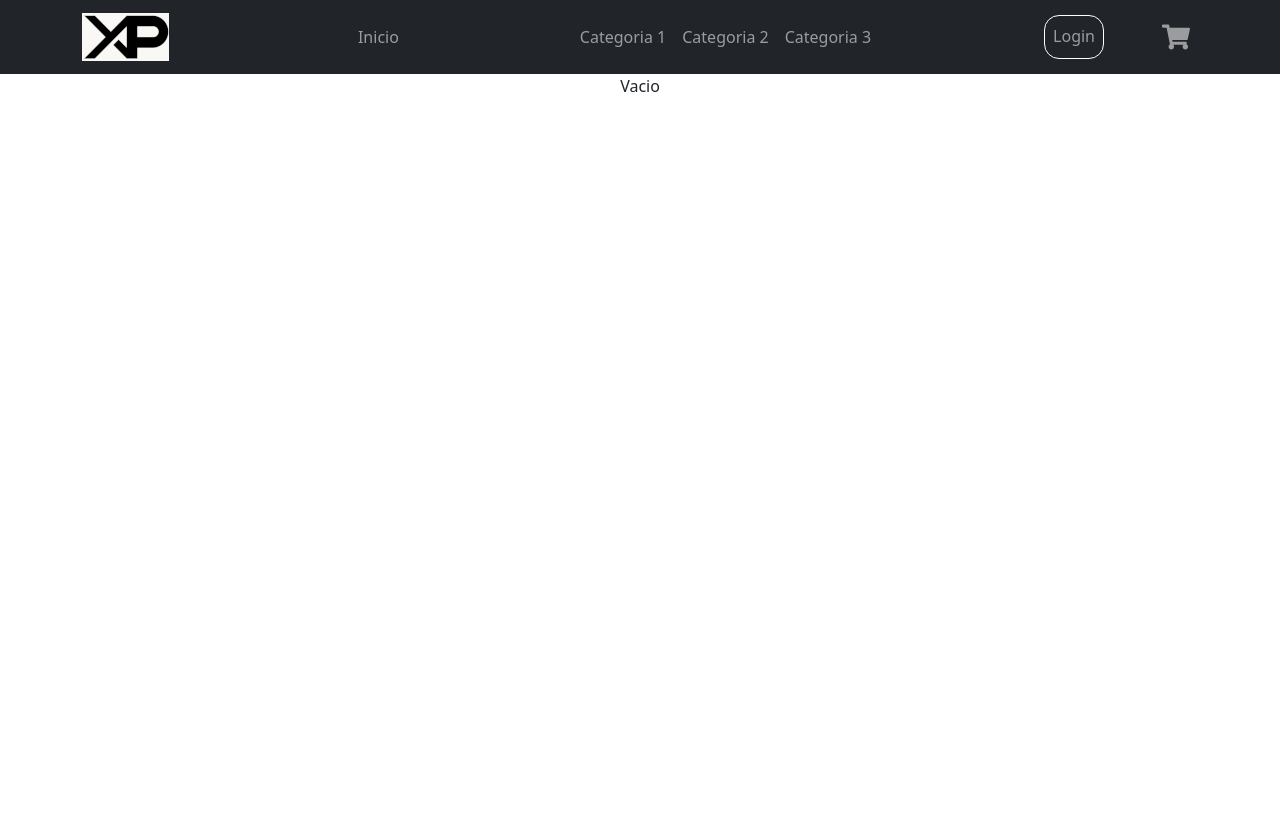
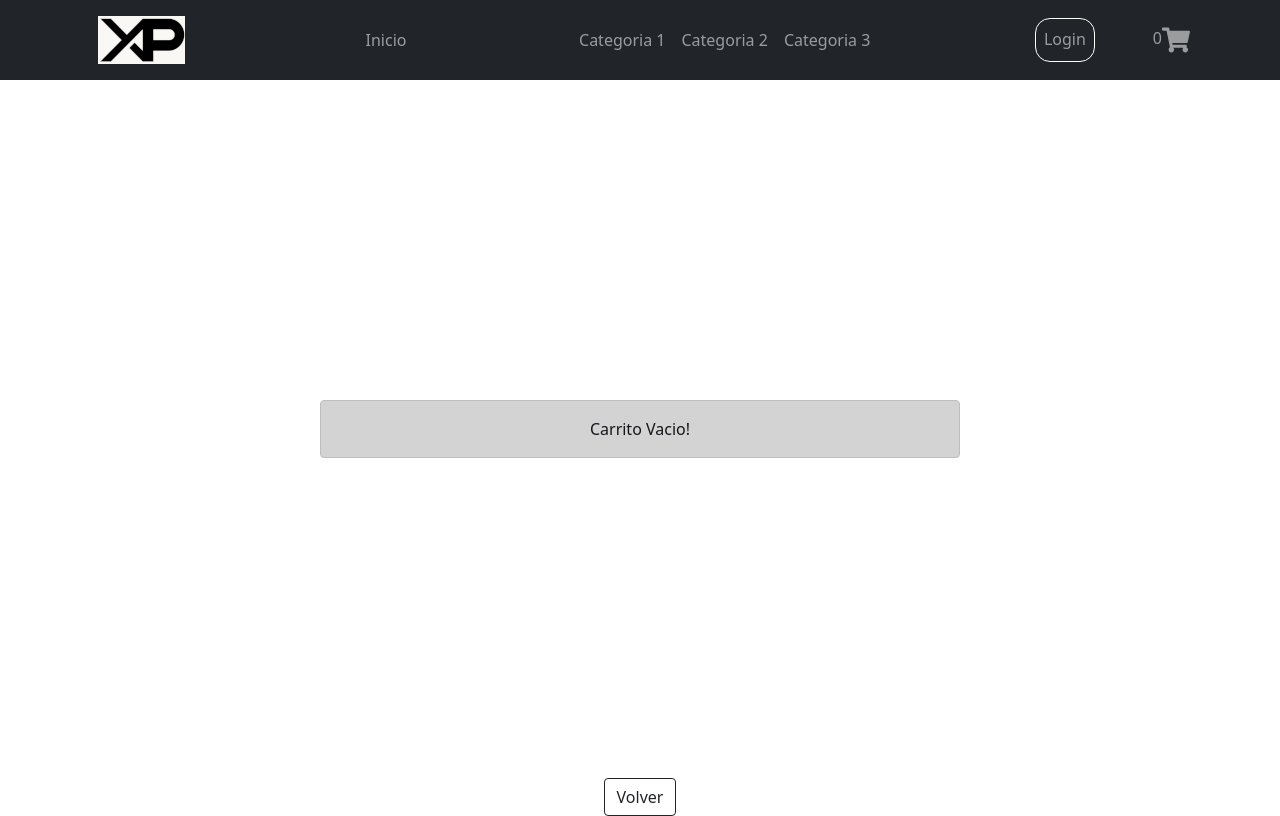
Before and after one commit to LeonardoSegovia/experiencias-segovia, a React (Create React App) app: page /Cart in a window 1280 px wide. Built offline with nearby package versions, Linux system fonts and the light colour scheme.

Commit message:
Add context cart and widget

```diff
--- a/src/components/CardWiget/index.jsx
+++ b/src/components/CardWiget/index.jsx
@@ -1,9 +1,24 @@
+import { FaShoppingCart } from "react-icons/fa";
+import "./CardWidget.css";
+import { useContext } from "react";
+import {CartContext} from "../CartContext/CartContext";
 
-import { FaShoppingCart } from "react-icons/fa"
-import "./CardWidget.css"
 
 const CardWiget = () => {
-	return <div className="rigth-apart-action"><FaShoppingCart  icon={['fal', 'code']} size="28"></FaShoppingCart></div>
-}
+
+	const [items, addItem, removeItem] = useContext(CartContext);
+
+	let count = 0;
+
+	items.forEach((e)=>{
+		count += e.itemCount;
+	});
+
+	return (
+    <div className="rigth-apart-action">
+      {count}<FaShoppingCart icon={["fal", "code"]} size="28"></FaShoppingCart>
+    </div>
+  );
+};
 
 export default CardWiget;
--- a/src/components/Cart/index.jsx
+++ b/src/components/Cart/index.jsx
@@ -1,9 +1,75 @@
 import "./Cart.css";
+import { Table } from "react-bootstrap";
+import { CartContext } from "../CartContext/CartContext";
+import { useContext } from "react";
+import { Button, Alert } from "react-bootstrap";
+import { Link } from "react-router-dom";
+import { FaToiletPaperSlash } from "react-icons/fa";
 
-const Cart = ()=>{
+const Cart = () => {
+  const [items, addItem, removeItem] = useContext(CartContext);
+  let index = 1;
 
+  const removeItemHandler = (itemId) => {
+    console.log("Eliminando...", itemId);
+    removeItem(itemId);
+  };
+  let total = 0;
+  let itemList = items.map(function (e) {
+    total += e.itemPrice * e.itemCount;
+    return (
+      <tr key={e.itemId}>
+        <td>
+          <Button
+            variant="outline-dark"
+            onClick={() => {
+              removeItemHandler(e.itemId);
+            }}
+          >
+            Eliminar
+          </Button>
+        </td>
+        <td>{index++}</td>
+        <td>{e.itemDesc}</td>
+        <td>{e.itemPrice}</td>
+        <td>{e.itemCount}</td>
+        <td>{e.itemPrice * e.itemCount}</td>
+      </tr>
+    );
+  });
 
-    return <div>Vacio</div>
+  return (
+    <div>
+      {items.length > 0 ? (
+        <div>
+          <Table responsive="sm">
+            <thead>
+              <tr>
+                <th>Actions</th>
+                <th>#</th>
+                <th>Description</th>
+                <th>Price</th>
+                <th>Quantity</th>
+                <th>Subtotal</th>
+              </tr>
+            </thead>
+            <tbody>{itemList}</tbody>
+          </Table>
+          <div>Total: ${total}</div>
+        </div>
+      ) : (
+        <div>
+          <Alert variant="dark" style={{ margin: "20rem" }}>
+            Carrito Vacio!
+          </Alert>
+          <Link to="/">
+            {" "}
+            <Button variant="outline-dark">Volver</Button>
+          </Link>
+        </div>
+      )}
+    </div>
+  );
 };
 
 export default Cart;
--- a/src/components/CartContext/CartContext.js
+++ b/src/components/CartContext/CartContext.js
@@ -5,16 +5,33 @@ export const CartContext = createContext();
 export const CartProvider = ({ children }) => {
   const [items, setItems] = useState([]);
 
-  const addItem = (itemId, itemDesc, itemCount) => {
-    console.log("items", items);
+  const addItem = (itemId, itemDesc, itemPrice, itemCount) => {
+    console.log("item:", itemId, itemDesc, itemPrice, itemCount);
     let currentItems = items;
     if (!isInCart(itemId)) {
-      setItems([{ itemId, itemDesc, itemCount }, ...items]);
+      setItems([...items, { itemId, itemDesc, itemPrice, itemCount }]);
     } else {
       currentItems = items
         .filter((e) => e.itemId === itemId)
-        .map((i) =>  {i.itemCount += itemCount; return i;});
+        .map((i) => {
+          i.itemCount += itemCount;
+          return i;
+        });
       setItems(currentItems);
+    }
+
+    console.log("items", items);
+  };
+
+  const removeItem = (itemId) => {
+    console.log("remove: ", itemId);
+    let currentItems = items;
+    if (isInCart(itemId)) {
+      currentItems = items.filter((e) => e.itemId !== itemId);
+      console.log("filter: ", currentItems);
+      setItems(currentItems);
+
+      console.log("items updated : ", items);
     }
   };
 
@@ -23,7 +40,7 @@ export const CartProvider = ({ children }) => {
   };
 
   return (
-    <CartContext.Provider value={[items, addItem]}>
+    <CartContext.Provider value={[items, addItem, removeItem]}>
       {children}
     </CartContext.Provider>
   );
--- a/src/components/ExpNavbar/ExpNavbar.css
+++ b/src/components/ExpNavbar/ExpNavbar.css
@@ -9,3 +9,8 @@
     float:right;
     margin-left: 50px;
 }
+
+.nav-link {
+    color: darkgray;
+    text-decoration: none;
+  }
--- a/src/components/ExpNavbar/index.jsx
+++ b/src/components/ExpNavbar/index.jsx
@@ -4,31 +4,40 @@ import Container from "react-bootstrap/Container";
 import logo from "../../logo.png";
 import "./ExpNavbar.css";
 import CardWidget from "../CardWiget";
+import { BrowserRouter, Switch, Route, Link } from "react-router-dom";
 
 const ExpNavbar = () => {
   return (
     <Navbar collapseOnSelect expand="lg" bg="dark" variant="dark">
       <Container>
-        <Navbar.Brand href="/">
+        <Link className="nav-link">
           <img src={logo} alt="No" />
-        </Navbar.Brand>
+        </Link>
         <Navbar.Toggle aria-controls="responsive-navbar-nav" />
         <Navbar.Collapse id="responsive-navbar-nav">
           <Nav className="m-auto">
-            <Nav.Link href="/">Inicio</Nav.Link>
+            <Link className="nav-link" to="/">
+              Inicio
+            </Link>
           </Nav>
           <Nav className="me-auto">
-            <Nav.Link href="/category/1">Categoria 1</Nav.Link>
-            <Nav.Link href="/category/2">Categoria 2</Nav.Link>
-            <Nav.Link href="/category/3">Categoria 3</Nav.Link>
+            <Link class="nav-link" to="/category/1">
+              Categoria 1
+            </Link>
+            <Link class="nav-link" to="/category/2">
+              Categoria 2
+            </Link>
+            <Link class="nav-link" to="/category/3">
+              Categoria 3
+            </Link>
           </Nav>
           <Nav className="login-nav">
             <Nav.Link className="radius-action" href="/">
               Login
             </Nav.Link>
-            <Nav.Link href="/">
+            <Link className="nav-link" to="/cart">
               <CardWidget />
-            </Nav.Link>
+            </Link>
           </Nav>
         </Navbar.Collapse>
       </Container>
--- a/src/components/Item/index.jsx
+++ b/src/components/Item/index.jsx
@@ -21,7 +21,7 @@ const Item = ({
         <Card.Title>{itemName}</Card.Title>
         <Card.Text>{category} - {description}</Card.Text>
         <Card.Link>
-          <Link to={`/item/${itemId}`}>Ver detalle </Link>
+          <Link className="link" to={`/item/${itemId}`} style={{"textDecoration":"none"}}> Ver detalle </Link>
         </Card.Link>
         <ItemCount
           initial={initialCount}
--- a/src/components/ItemDetail/index.jsx
+++ b/src/components/ItemDetail/index.jsx
@@ -10,15 +10,10 @@ const ItemDetail = (itemProps) => {
   const [itemAdded, setItemAdded] = useState(false);
   const [items, addItem] = useContext(CartContext);
 
-  // function onAdd(itemId, itemsCount) {
-  //   console.log("Se genero el evento onAdd", itemsCount, " itemId ", itemId);
-  //   setItemAdded(true);
-  // }
-
   const onAdd = (itemId, itemsCount) => {
-    console.log("Se genero el evento onAdd", itemsCount, " itemId ", itemId);
-    setItemAdded(false);
-    addItem(itemId, itemProps.description, itemsCount);
+    console.log("add: ", itemProps)
+    setItemAdded(true);
+    addItem(itemId, itemProps.item.description, itemProps.item.price, itemsCount);
   };
 
   return (
```
Also changed, not shown: src/App.css (line endings or trailing spaces), src/components/Item/Item.css (line endings or trailing spaces).
